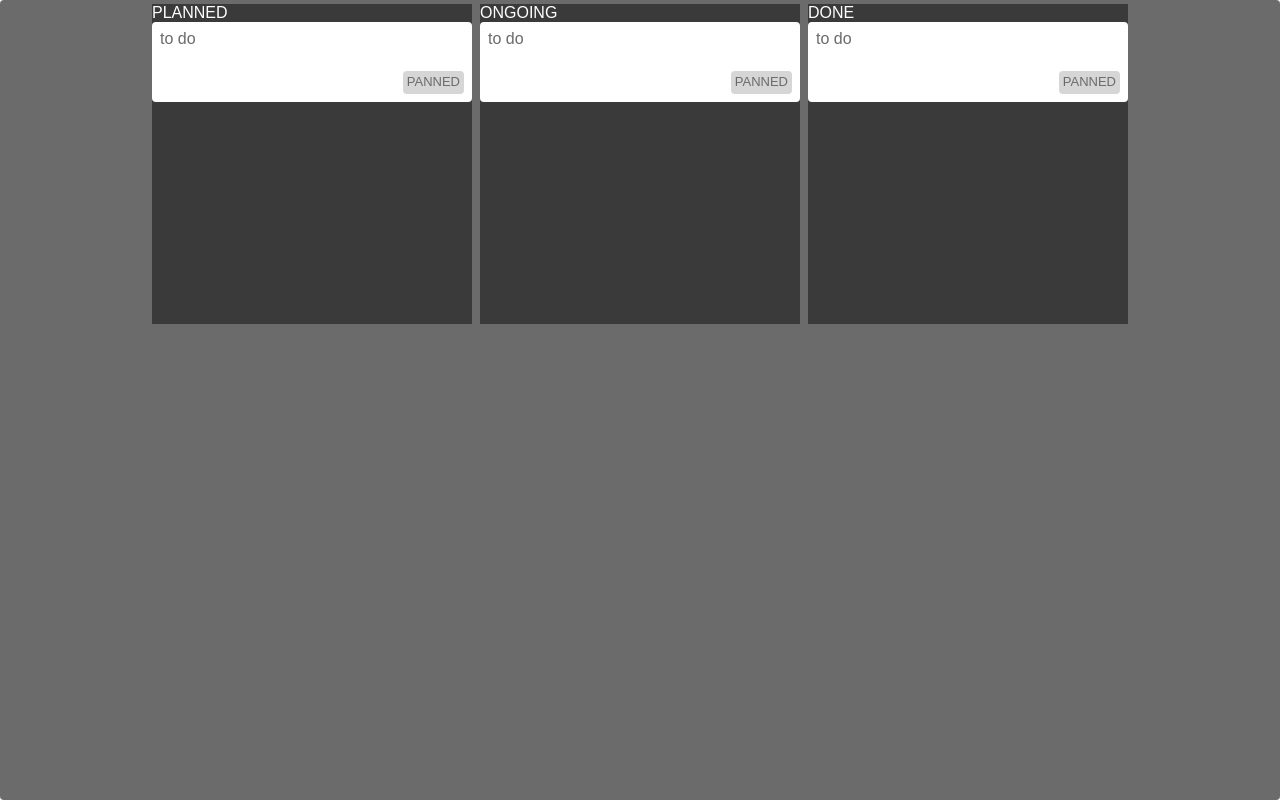
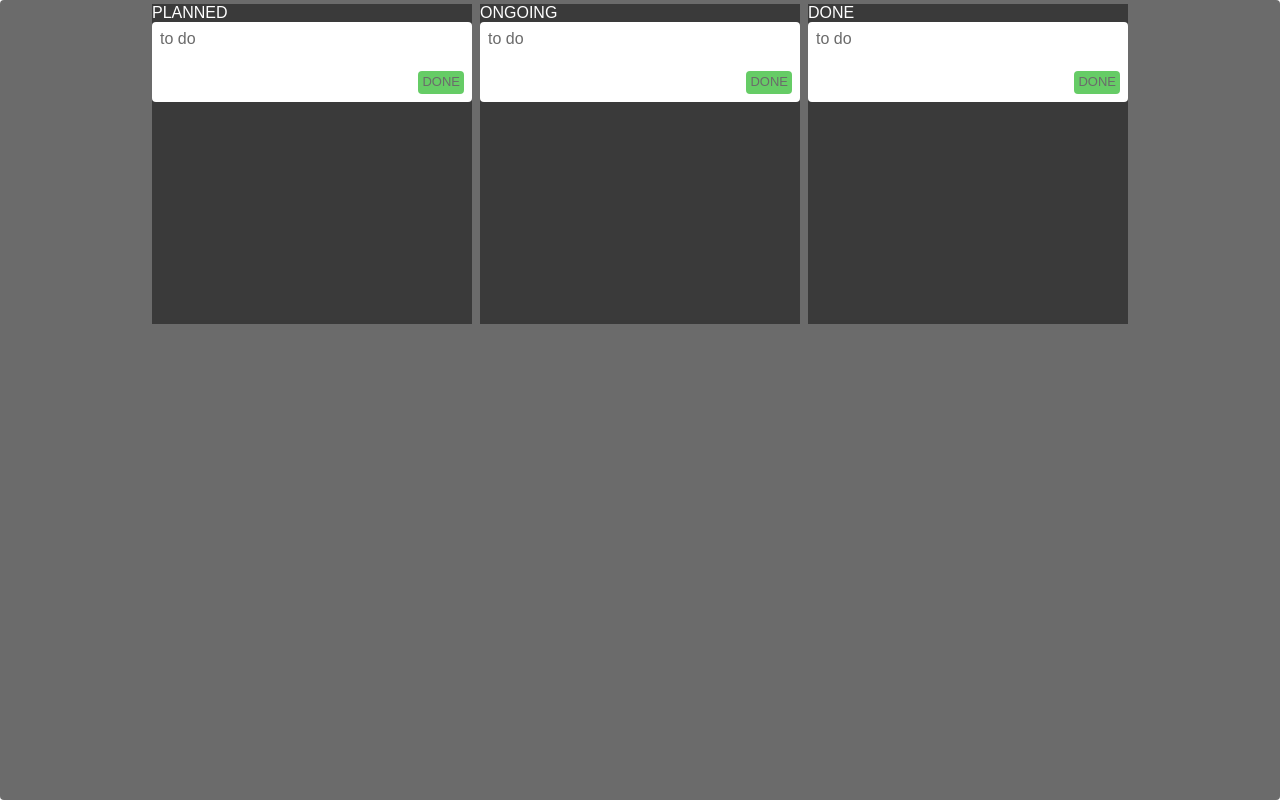
Before and after one commit to KaterynaKocheharova/Zustand-Practice, a React (Vite) app: page / in a window 1280 px wide. Built offline with nearby package versions, Linux system fonts and the light colour scheme.

Commit message:
add necessary styles

```diff
--- a/package.json
+++ b/package.json
@@ -12,6 +12,7 @@
   "dependencies": {
     "@reduxjs/toolkit": "^2.2.5",
     "axios": "^1.7.2",
+    "classnames": "^2.5.1",
     "clsx": "^2.1.1",
     "formik": "^2.4.6",
     "modern-normalize": "^2.0.0",
--- a/src/components/Task/Task.module.css
+++ b/src/components/Task/Task.module.css
@@ -20,3 +20,15 @@
   padding: 0.25rem;
   border-radius: 4px;
 }
+
+.PLANNED {
+  background-color: var(--color-planned);
+}
+
+.ONGOING {
+  background-color: var(--color-ongoing);
+}
+
+.DONE {
+  background-color: var(--color-done);
+}
--- a/src/components/Task/Task.tsx
+++ b/src/components/Task/Task.tsx
@@ -1,10 +1,11 @@
+import classNames from "classnames";
 import css from "./Task.module.css";
 
 type TaskProps = {
   title: string;
 };
 
-const STATUS = "PANNED";
+const STATUS = "DONE";
 
 const Task = ({ title }: TaskProps) => {
   return (
@@ -12,7 +13,7 @@
       <p>{title}</p>
       <div className={css["bottom-wrapper"]}>
         <div></div>
-        <div className={css.status}>{STATUS}</div>
+        <div className={classNames(css.status, css[STATUS])}>{STATUS}</div>
       </div>
     </div>
   );
--- a/src/index.css
+++ b/src/index.css
@@ -2,6 +2,7 @@
   --color-gray: #6b6b6b;
   --color-gray-light: #d6d6d6;
   --color-gray-dark: #3a3a3a;
+  --color-planned: blue;
   --color-ongoing: #ffcc66;
   --color-done: #66cc66;
   font-family: Arial, Helvetica, sans-serif;
```
Also changed, not shown: 1 other file (tests, documents, lock files or other folders).
